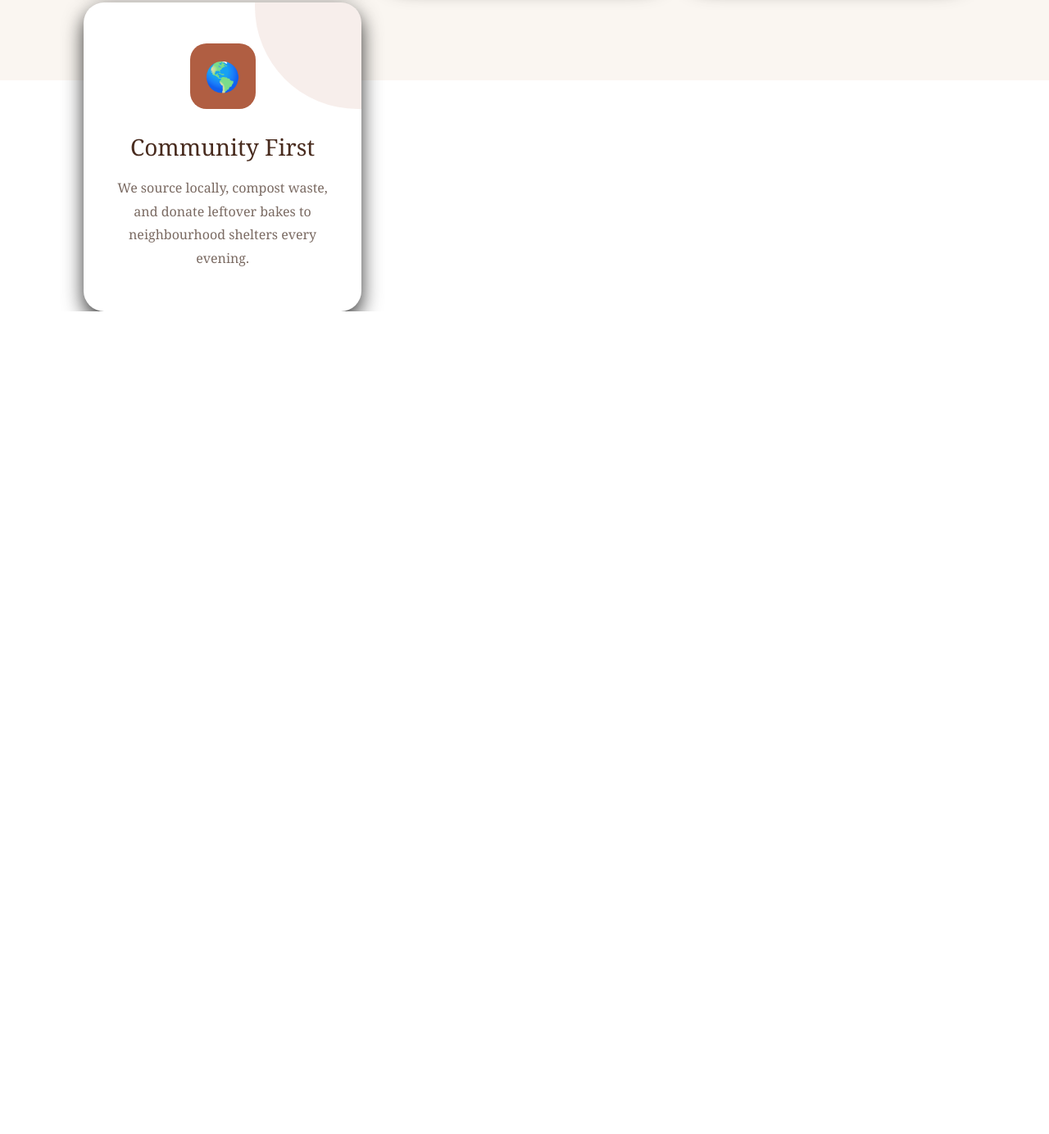
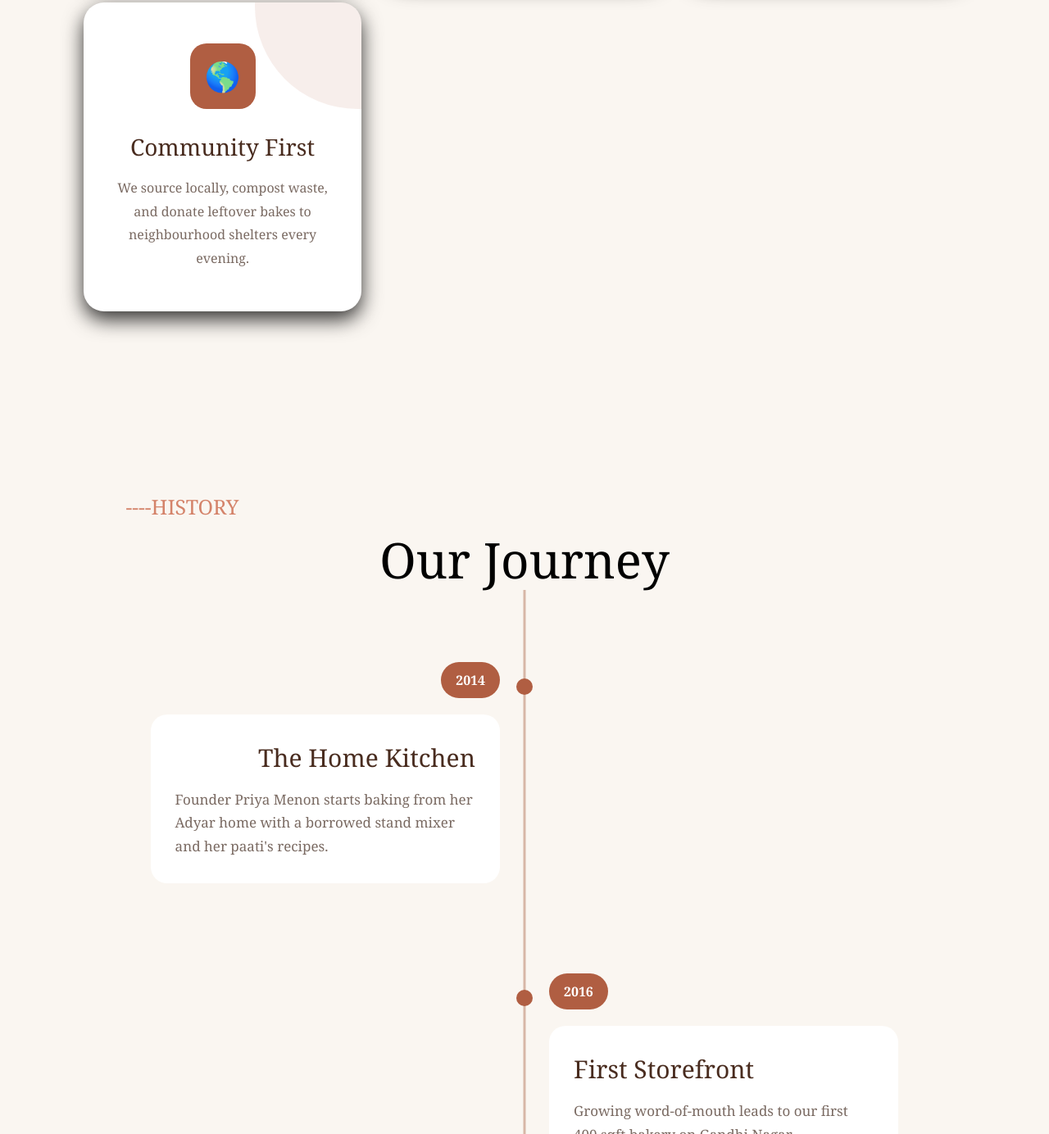
Before and after one commit to subbaiyanarayanan306-cmd/TeamProject, a website: page About-Us.html in a window 1280 px wide. Shown: the part 1416-2800 px from the top of the page at 82% size. Before the commit the page ends 1796 px from the top, so only its background shows below. Drawn offline with Linux system fonts and the light colour scheme.

Commit message:
Journey section updated

```diff
--- a/About-Us.html
+++ b/About-Us.html
@@ -154,7 +154,10 @@
             <h2>🌿</h2>
           </div>
           <h3>Natural Ingredients</h3>
-          <p>No artificial colours, flavours or preservatives. Real butter, real cream, real fruit — always.</p>
+          <p>
+            No artificial colours, flavours or preservatives. Real butter, real
+            cream, real fruit — always.
+          </p>
         </div>
 
         <!-- SECOND ONE : -->
@@ -164,7 +167,10 @@
             <h2>🕐</h2>
           </div>
           <h3>Always Fresh</h3>
-          <p>We bake small batches every morning. Nothing sits overnight. If it's not fresh, it doesn't go out.</p>
+          <p>
+            We bake small batches every morning. Nothing sits overnight. If it's
+            not fresh, it doesn't go out.
+          </p>
         </div>
 
         <!-- THIRED ONE : -->
@@ -174,16 +180,74 @@
             <h2>👩‍🍳</h2>
           </div>
           <h3>Master Graft</h3>
-          <p>No artificial colours, flavours or preservatives. Real butter, real cream, real fruit — always.</p>
+          <p>
+            No artificial colours, flavours or preservatives. Real butter, real
+            cream, real fruit — always.
+          </p>
         </div>
-
 
         <div class="card">
           <div id="icon">
             <h2>🌎</h2>
           </div>
           <h3>Community First</h3>
-          <p>We source locally, compost waste, and donate leftover bakes to neighbourhood shelters every evening.</p>
+          <p>
+            We source locally, compost waste, and donate leftover bakes to
+            neighbourhood shelters every evening.
+          </p>
+        </div>
+      </div>
+    </section>
+
+    <!-- OUR JOURNEY SECTION : -->
+    <section class="journey">
+      <p>----HISTORY</p>
+      <h1>Our Journey</h1>
+      <!-- 1ST CARD : -->
+      <div class="timeline-item__left">
+        <span>2014</span>
+        <div id="card">
+          <h2>The Home Kitchen</h2>
+          <p>
+            Founder Priya Menon starts baking from her Adyar home with a
+            borrowed stand mixer and her paati's recipes.
+          </p>
+        </div>
+      </div>
+
+      <!-- SECOND CARD : -->
+      <div class="timeline-item__right">
+        <span>2016</span>
+        <div id="card">
+          <h2>First Storefront</h2>
+          <p>
+            Growing word-of-mouth leads to our first 400 sqft bakery on Gandhi
+            Nagar.
+          </p>
+        </div>
+      </div>
+
+      <!-- THIRED CARD : -->
+      <div class="timeline-item__left">
+        <span>2019</span>
+        <div id="card">
+          <h2>The Big Expansion</h2>
+          <p>
+            A 2,000 sqft production kitchen opens with professional ovens and a
+            team of 8 bakers.
+          </p>
+        </div>
+      </div>
+
+      <!-- FOURTH CARD : -->
+      <div class="timeline-item__right">
+        <span>2024</span>
+        <div id="card">
+          <h2>50,000 Customers</h2>
+          <p>
+            A milestone — 50,000 families served. We celebrate by giving away
+            500 free cakes to loyal regulars.
+          </p>
         </div>
       </div>
     </section>
--- a/style.css
+++ b/style.css
@@ -184,7 +184,7 @@ ul li a.active::after {
 
 #feature {
   width: 100%;
-  height: 100vh;
+  /* height: 100vh; */
   background-color: #faf6f1;
   padding: 120px 8%;
   text-align: center;
@@ -316,3 +316,150 @@ ul li a.active::after {
       font-size: 15px;
      }
   }
+
+  /* OUR JOURNEY SECTION : */
+  .journey{
+     width: 100%;
+     min-height: 100vh;
+     background-color:#FAF6F1;
+     position: relative;
+     padding: 100px 12%;
+     text-align: center;
+  }
+
+  .journey::before{
+     content: "";
+     position: absolute;
+     width: 3px;
+     height: 70%;
+     background-color: #d7b7a7;
+     left: 50%;
+     top: 220px;
+     transform: translateX(-50%);
+  }
+
+  .journey p{
+     font-size: 25px;
+     color: #D4836A;
+     text-align: left !important;
+  }
+
+  .journey h1{
+    font-size: 60px;
+    color: black;
+
+  }
+
+ /* TIMELINE ITEMS */
+
+.timeline-item__left,
+.timeline-item__right {
+  width: 50%;
+  position: relative;
+  padding: 30px;
+  margin-top: 50px;
+}
+
+/* LEFT CARD */
+
+.timeline-item__left {
+  left: 0;
+  text-align: right;
+}
+
+/* RIGHT CARD */
+
+.timeline-item__right {
+  left: 50%;
+  text-align: left;
+}
+
+/* YEAR */
+
+.timeline-item__left span,
+.timeline-item__right span {
+  background-color: #B05E42;
+  color: white;
+  padding: 10px 18px;
+  border-radius: 30px;
+  font-weight: bold;
+  display: inline-block;
+  margin-bottom: 20px;
+}
+
+/* CARD DESIGN */
+
+#card {
+  background-color: white;
+  padding: 30px;
+  border-radius: 20px;
+  box-shadow: 0 5px 20px rgba(0,0,10px,0.1);
+  position: relative;
+}
+
+/* CARD TITLE */
+
+#card h2 {
+  font-size: 30px;
+  color: #492C1F;
+  margin-bottom: 15px;
+}
+
+/* CARD PARAGRAPH */
+
+#card p {
+  font-size: 17px;
+  color: #7a6a62;
+  line-height: 1.7;
+}
+
+/* SMALL CIRCLE */
+
+.timeline-item__left::after,
+.timeline-item__right::after {
+  content: "";
+  width: 20px;
+  height: 20px;
+  background-color: #B05E42;
+  border-radius: 50%;
+  position: absolute;
+  top: 50px;
+}
+
+/* LEFT CIRCLE */
+
+.timeline-item__left::after {
+  right: -10px;
+}
+
+/* RIGHT CIRCLE */
+
+.timeline-item__right::after {
+  left: -10px;
+}
+
+/* MOBILE RESPONSIVE */
+
+@media screen and (max-width:768px){
+
+  .journey::before{
+    left: 20px;
+  }
+
+  .timeline-item__left,
+  .timeline-item__right{
+    width: 100%;
+    left: 0;
+    text-align: left;
+    padding-left: 60px;
+  }
+
+  .timeline-item__left::after,
+  .timeline-item__right::after{
+    left: 10px;
+  }
+
+  .journey h1{
+    font-size: 40px;
+  }
+}
```
Lines whose indentation alone changed are shown as unchanged.
